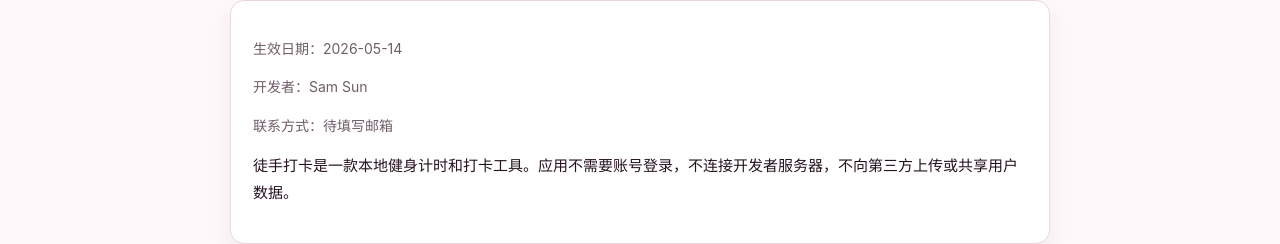
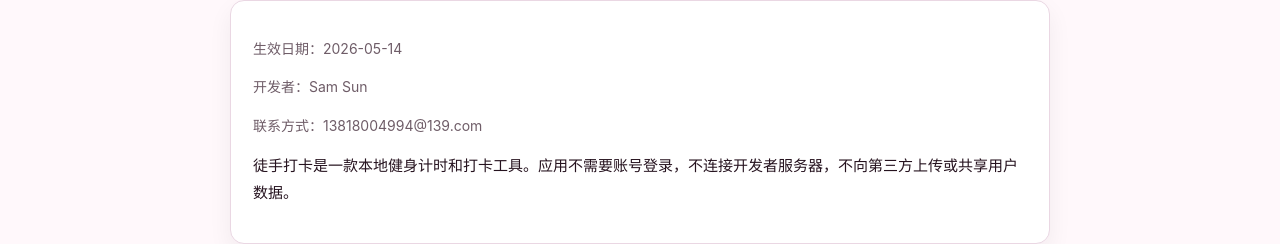
Before and after one commit to fredombobo/tushoudakai, a plain HTML site: page index.html in a window 1280 px wide. Shown: the part 204-448 px from the top of the page. Drawn offline with Linux system fonts and the light colour scheme.

Commit message:
Update index.html

```diff
--- a/index.html
+++ b/index.html
@@ -88,7 +88,7 @@
     <section>
       <p class="meta">生效日期：2026-05-14</p>
       <p class="meta">开发者：Sam Sun</p>
-      <p class="meta">联系方式：待填写邮箱</p>
+      <p class="meta">联系方式：13818004994@139.com</p>
       <p>徒手打卡是一款本地健身计时和打卡工具。应用不需要账号登录，不连接开发者服务器，不向第三方上传或共享用户数据。</p>
     </section>
     <section>
```
